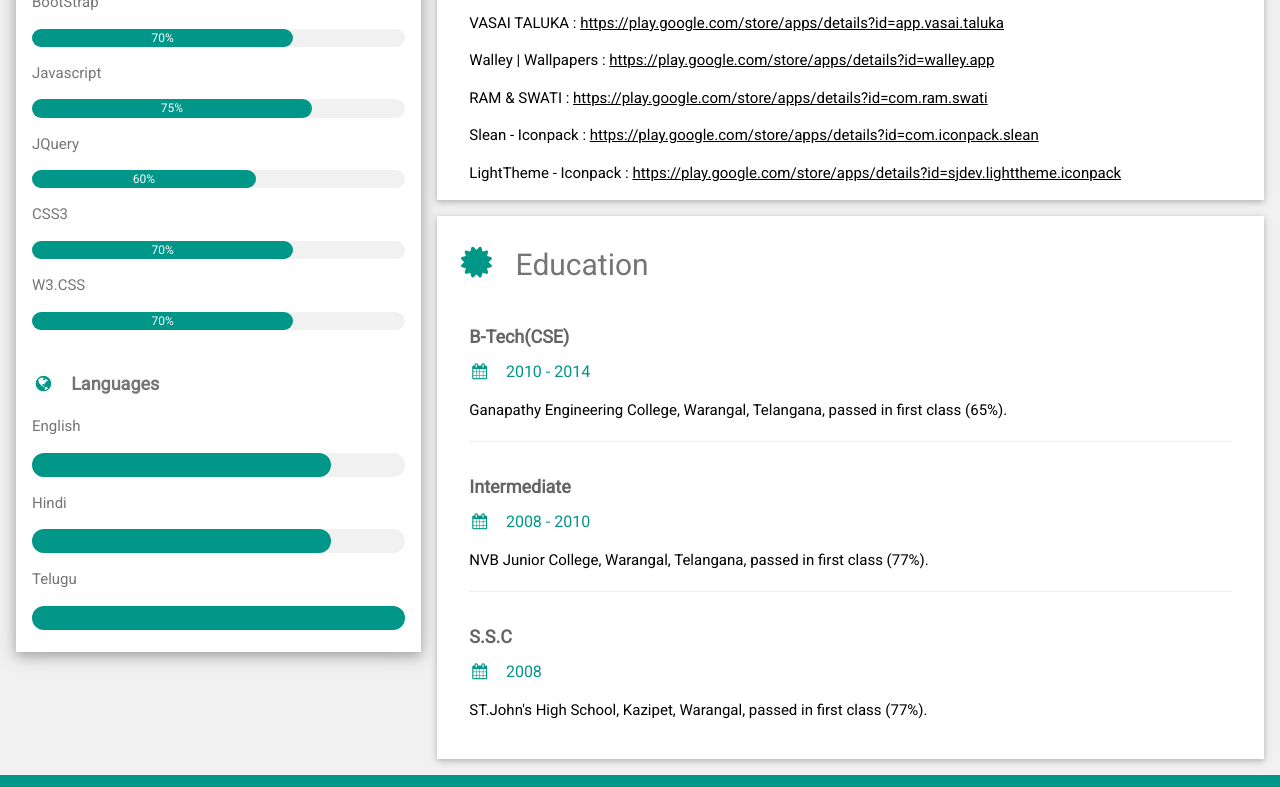
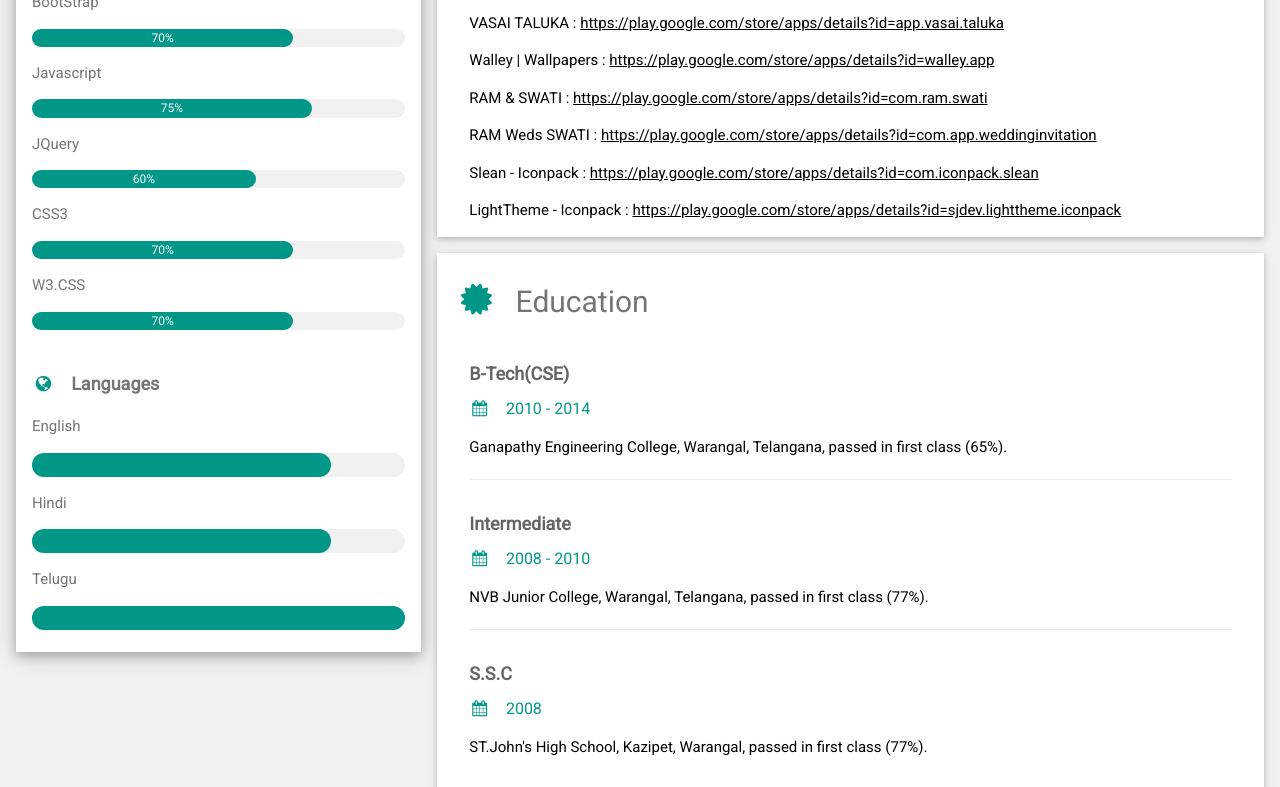
Before and after one commit to shankarvannala/shankarvannala.cv.io, a plain HTML site: page index.html in a window 1280 px wide. Shown: the part 1060-1847 px from the top of the page. Drawn offline with nearby package versions, Linux system fonts and the light colour scheme.

Commit message:
Update index.html

```diff
--- a/index.html
+++ b/index.html
@@ -159,7 +159,8 @@ maintaining.<br>
          <p>VASAI TALUKA : <a href="https://play.google.com/store/apps/details?id=app.vasai.taluka" target="_blank">https://play.google.com/store/apps/details?id=app.vasai.taluka</a></p>
          <p>Walley | Wallpapers : <a href="https://play.google.com/store/apps/details?id=walley.app" target="_blank">https://play.google.com/store/apps/details?id=walley.app</a></p>
 		 <p>RAM & SWATI : <a href="https://play.google.com/store/apps/details?id=com.ram.swati" target="_blank">https://play.google.com/store/apps/details?id=com.ram.swati</a></p>
-		 <p>Slean - Iconpack : <a href="https://play.google.com/store/apps/details?id=com.iconpack.slean" target="_blank">https://play.google.com/store/apps/details?id=com.iconpack.slean</a></p>
+		 <p>RAM Weds SWATI : <a href="https://play.google.com/store/apps/details?id=com.app.weddinginvitation" target="_blank">https://play.google.com/store/apps/details?id=com.app.weddinginvitation</a></p>
+		<p>Slean - Iconpack : <a href="https://play.google.com/store/apps/details?id=com.iconpack.slean" target="_blank">https://play.google.com/store/apps/details?id=com.iconpack.slean</a></p>
 		 <p>LightTheme - Iconpack : <a href="https://play.google.com/store/apps/details?id=sjdev.lighttheme.iconpack" target="_blank">https://play.google.com/store/apps/details?id=sjdev.lighttheme.iconpack</a></p>
 
 		</div>
```
